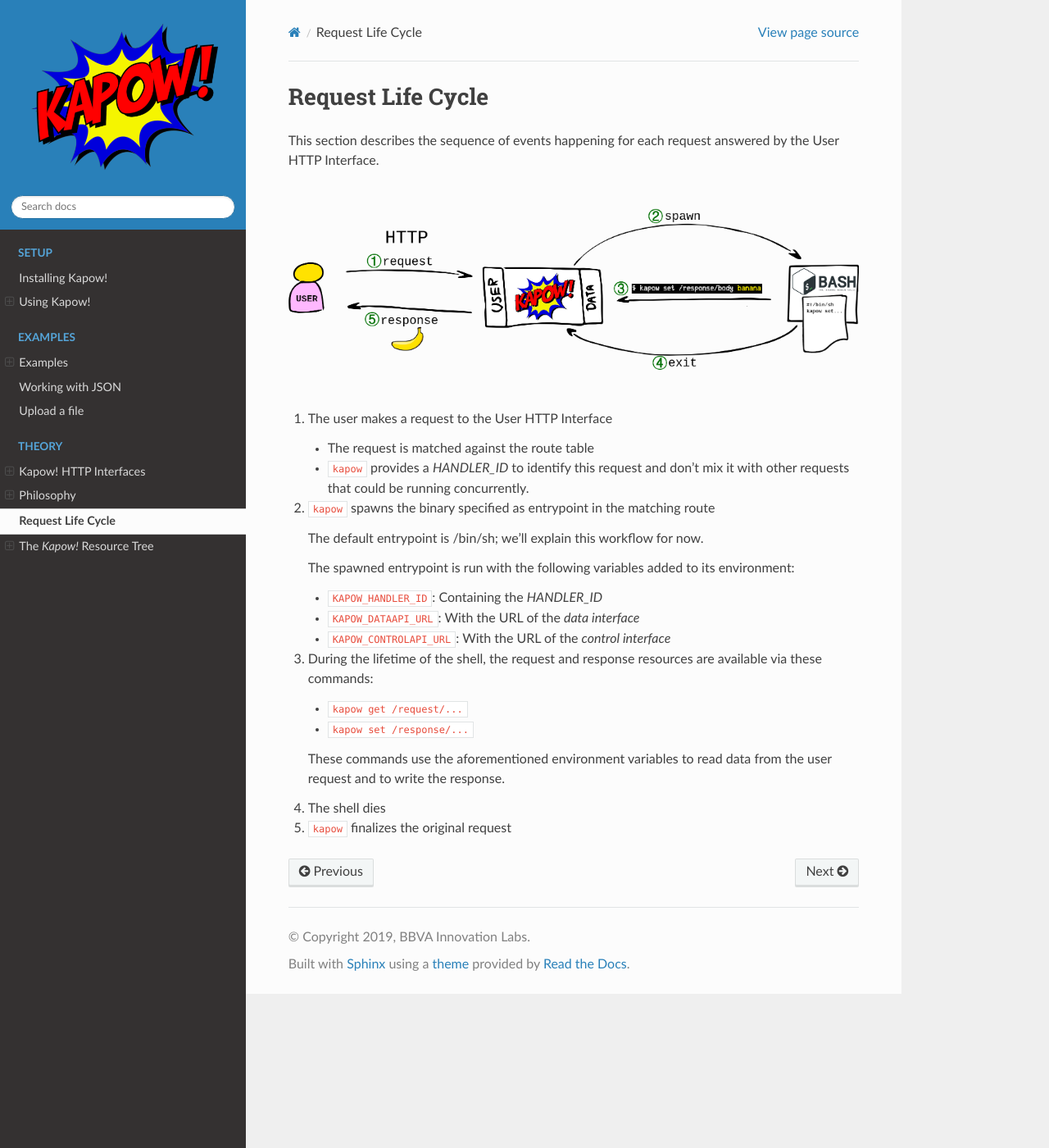
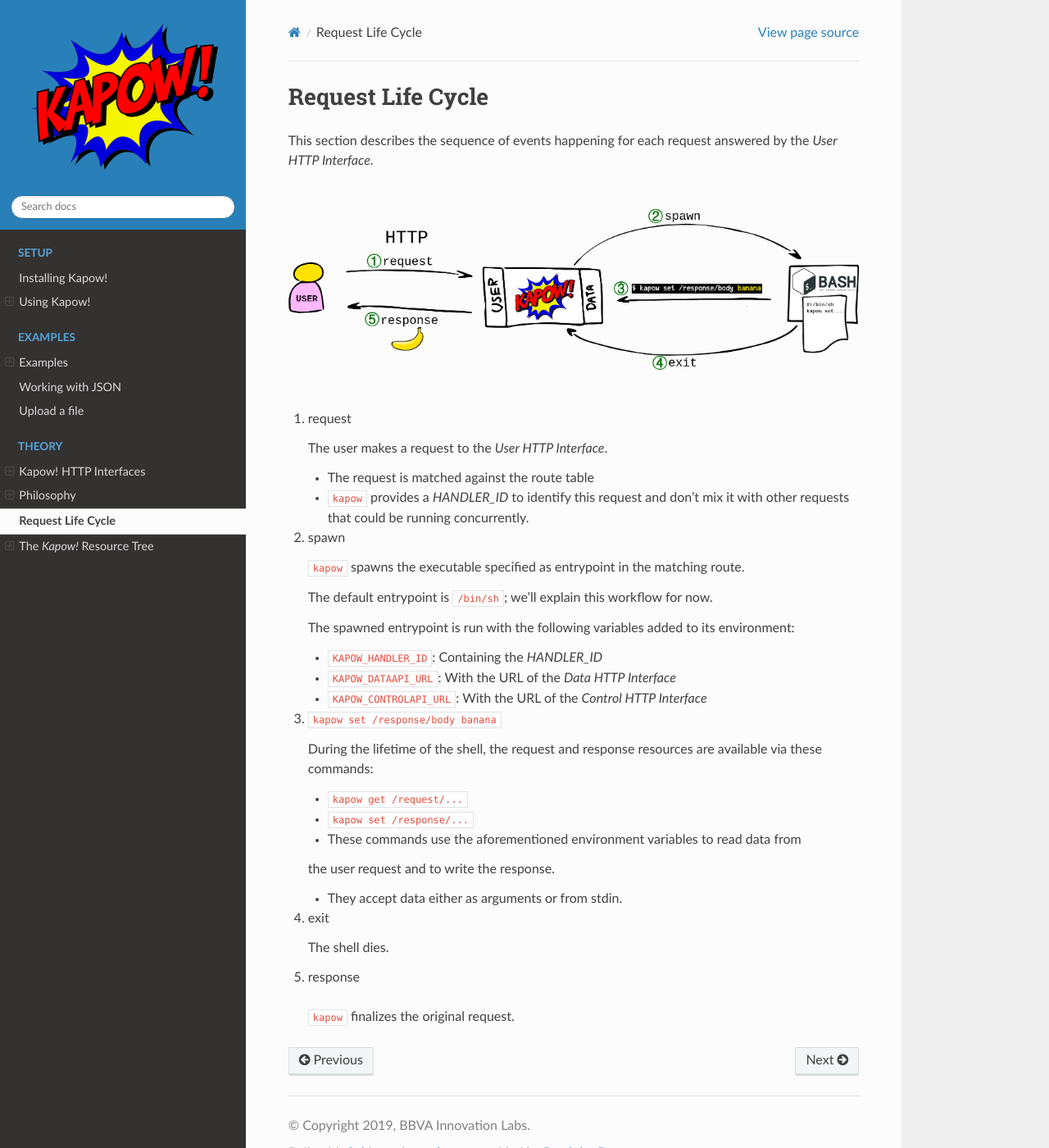
Before and after one commit to BBVA/kapow, a Sphinx documentation site: the page built from docs/source/theory/request_life_cycle.rst, in a window 1280 px wide and 1400 px high. Shown: the whole window at 82% size. Built offline with Sphinx 7.4.7 and the Read the Docs theme 2.0.0, drawn with Linux system fonts in a browser that asks for light colours.

Commit message:
doc: update request_life_cycle.rst

```diff
--- a/docs/source/theory/request_life_cycle.rst
+++ b/docs/source/theory/request_life_cycle.rst
@@ -2,38 +2,55 @@
 ==================
 
 This section describes the sequence of events happening for each request
-answered by the User HTTP Interface.
+answered by the `User HTTP Interface`.
 
 .. image:: ../_static/request_life_cycle.png
 
 
-1. The user makes a request to the User HTTP Interface
+1. request
+
+   The user makes a request to the `User HTTP Interface`.
 
    - The request is matched against the route table
 
    - ``kapow`` provides a `HANDLER_ID` to identify this request and don't mix it
      with other requests that could be running concurrently.
 
-2. ``kapow`` spawns the binary specified as entrypoint in the matching route
+2. spawn
 
-   The default entrypoint is /bin/sh; we'll explain this workflow for now.
+   ``kapow`` spawns the executable specified as entrypoint in the matching
+   route.
+
+   The default entrypoint is ``/bin/sh``; we'll explain this workflow for now.
 
    The spawned entrypoint is run with the following variables added to its
    environment:
 
    - ``KAPOW_HANDLER_ID``: Containing the `HANDLER_ID`
-   - ``KAPOW_DATAAPI_URL``: With the URL of the `data interface`
-   - ``KAPOW_CONTROLAPI_URL``: With the URL of the `control interface`
+   - ``KAPOW_DATAAPI_URL``: With the URL of the `Data HTTP Interface`
+   - ``KAPOW_CONTROLAPI_URL``: With the URL of the `Control HTTP Interface`
 
-3. During the lifetime of the shell, the request and response resources are available via these commands:
+3. ``kapow set /response/body banana``
+
+   During the lifetime of the shell, the request and response resources are
+   available via these commands:
 
    - ``kapow get /request/...``
+
    - ``kapow set /response/...``
 
-   These commands use the aforementioned environment variables to read data from the user request and to write the response.
+   - These commands use the aforementioned environment variables to read data from
+   the user request and to write the response.
 
-4. The shell dies
-5. ``kapow`` finalizes the original request
+   - They accept data either as arguments or from stdin.
+
+4. exit
+
+   The shell dies.
+
+5. response
+
+ ``kapow`` finalizes the original request.
 
 
 .. todo::
```
